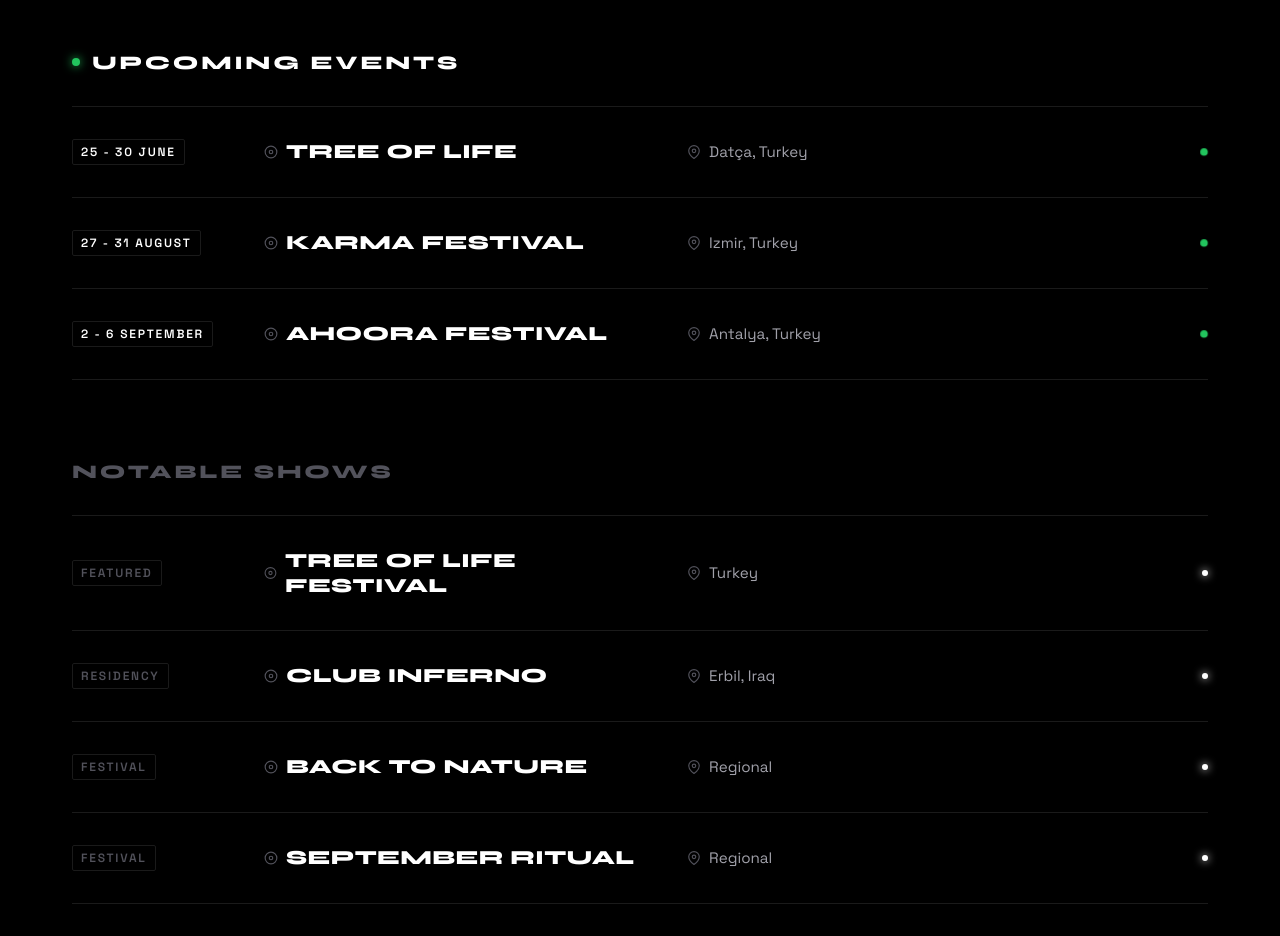
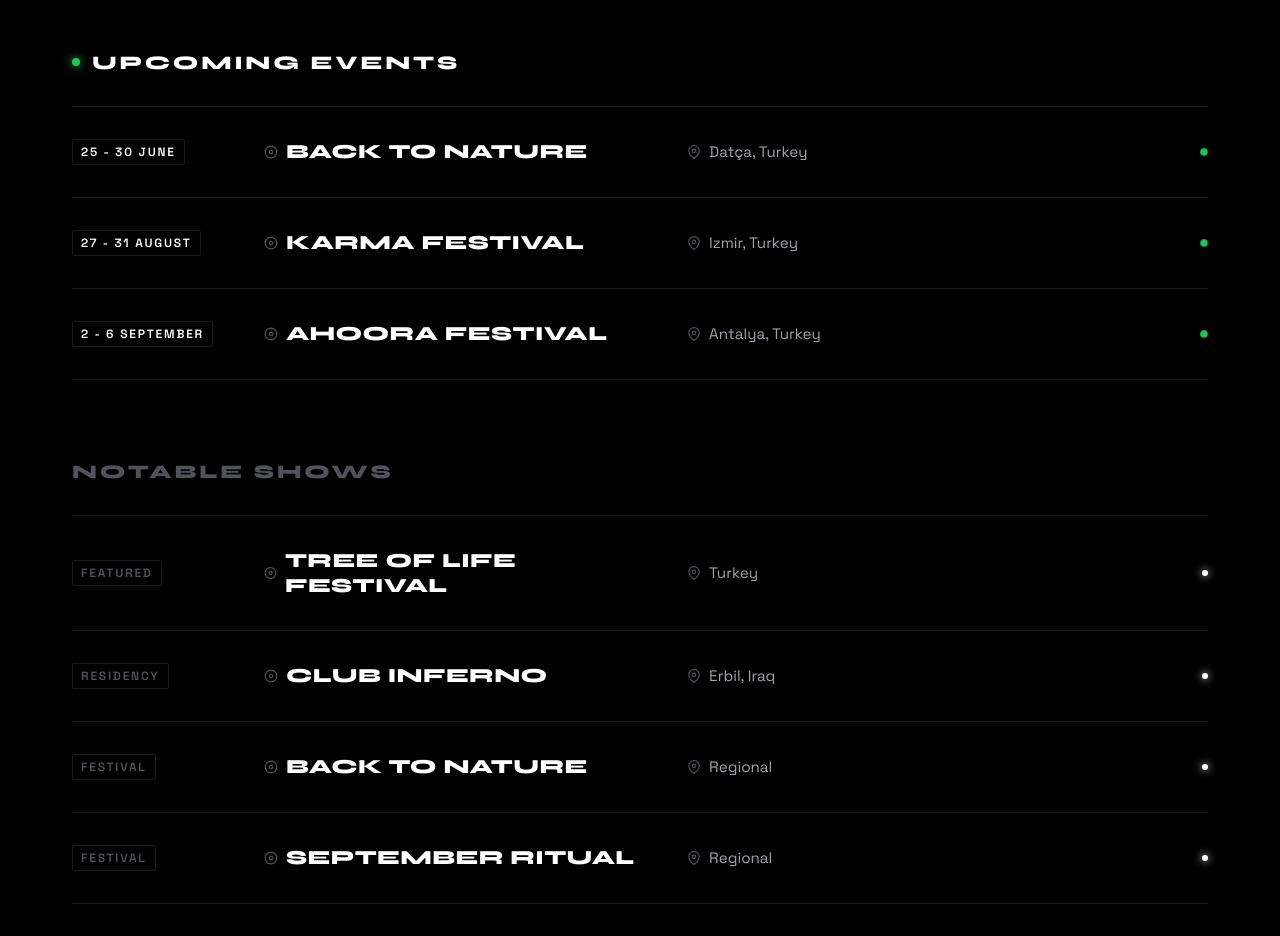
Before and after one commit to SinaWalat/METARMAN, a React (Vite) app: page / in a window 1280 px wide. Shown: the part 3000-3936 px from the top of the page. Built offline with nearby package versions, Linux system fonts and the light colour scheme.

Commit message:
Event Name Changed

```diff
--- a/src/components/Events.jsx
+++ b/src/components/Events.jsx
@@ -6,7 +6,7 @@ gsap.registerPlugin(ScrollTrigger);
 
 const ALL_SHOWS = [
   {
-    event: 'TREE OF LIFE',
+    event: 'BACK TO NATURE',
     location: 'Datça, Turkey',
     dateDisplay: '25 - 30 JUNE',
     endDate: '2026-06-30',
```
Also changed, not shown: 3 other files (tests, documents, lock files or other folders).
